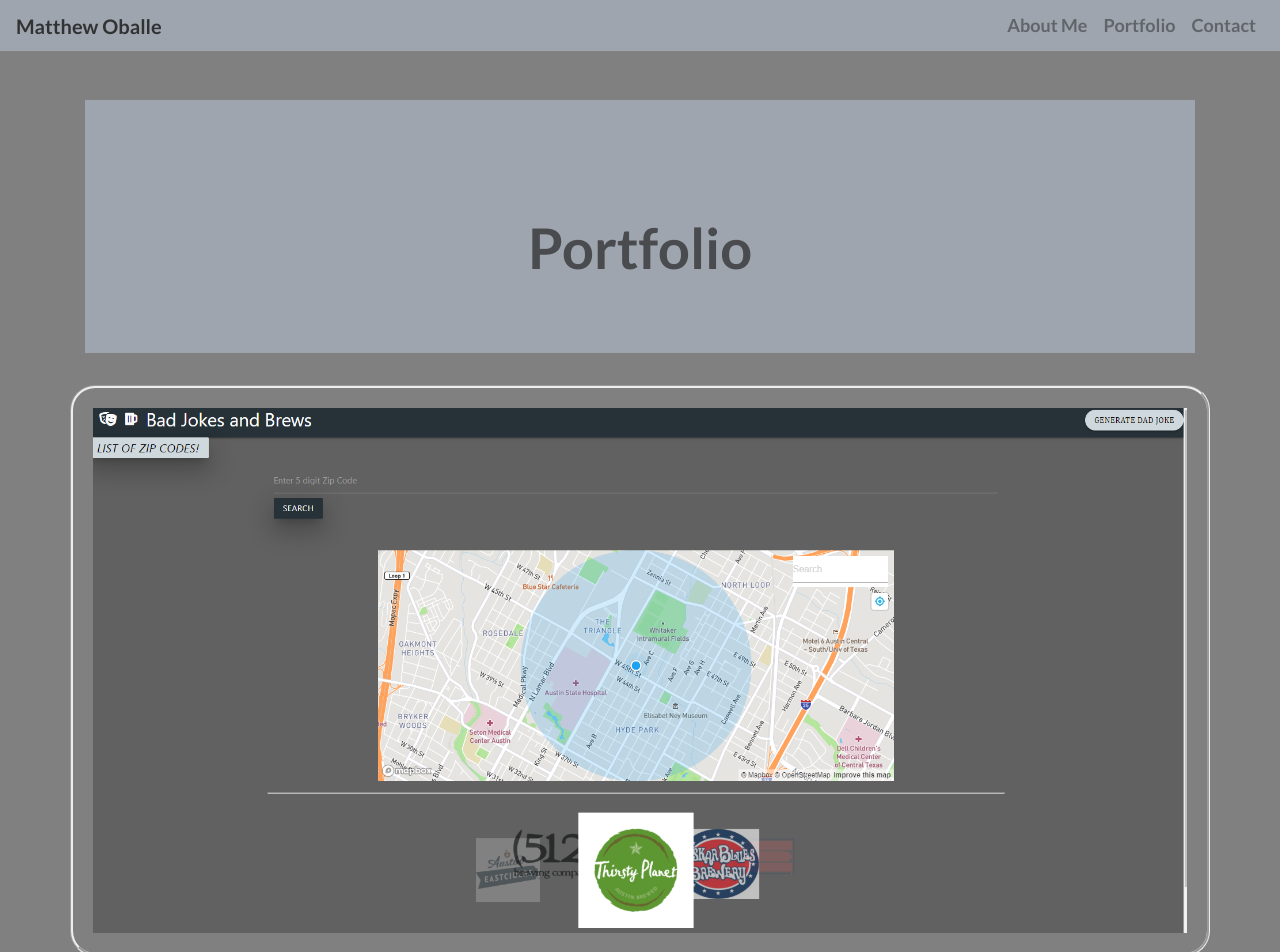
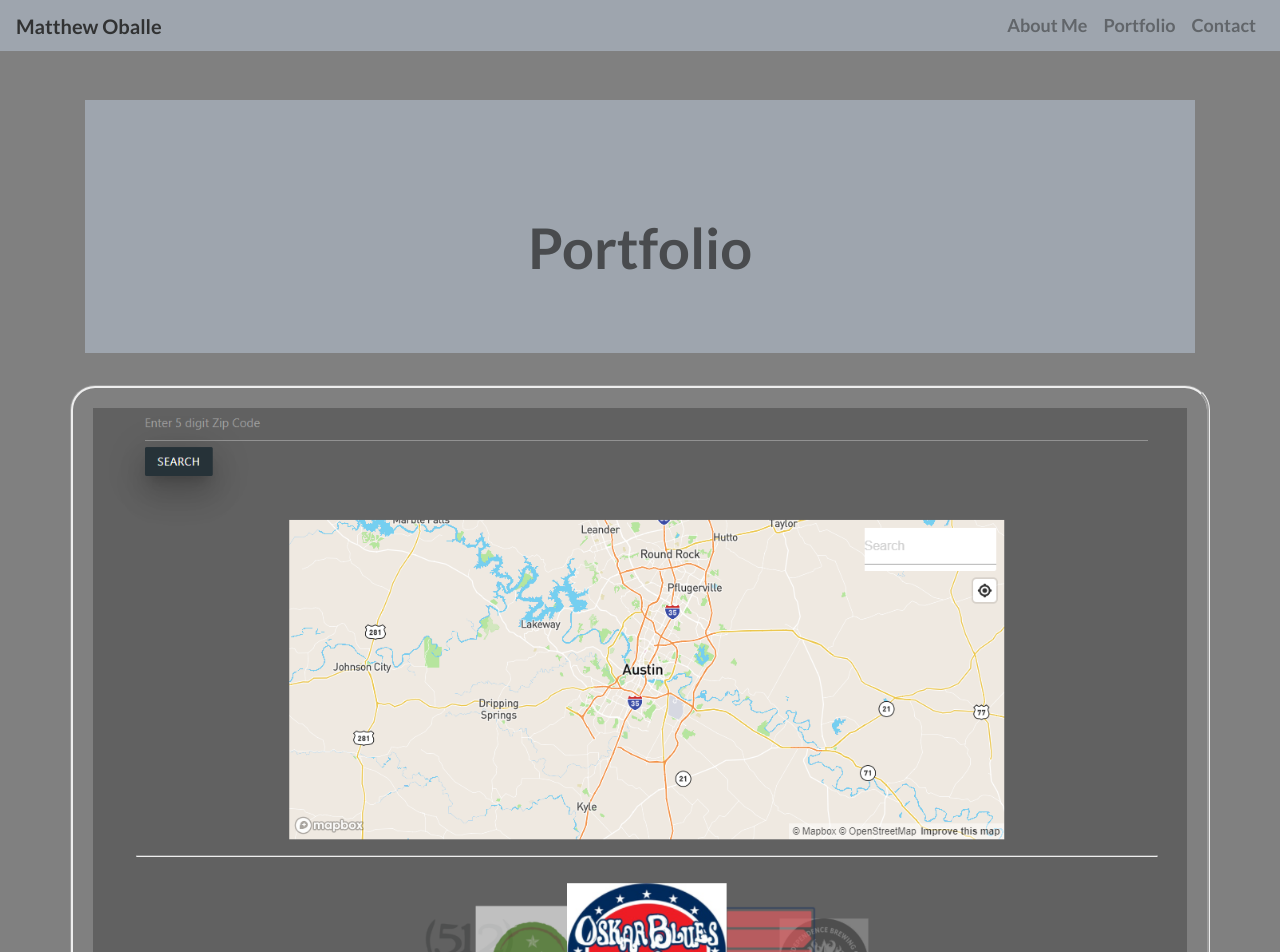
Before and after one commit to oballematt/reactportfolio, a React (Create React App) app: page /portfolio in a window 1280 px wide. Shown: the top 952 px of the page. Built offline with nearby package versions, Linux system fonts and the light colour scheme.

Commit message:
trying to fix gh pages

```diff
--- a/src/pages/portfolio.js
+++ b/src/pages/portfolio.js
@@ -1,11 +1,13 @@
 import React from "react"
 import Project from "../components/project"
-import PicA from "../images/Project1.jpg"
+import PicA from "../images/newproject11.png" /// TODO: (Explanation - why PicA = String )
 import PicB from "../images/Weather.jpg"
 import PicC from "../images/workDay.jpg"
 import PicD from "../images/fitness.jpg"
 import PicE from "../images/quiz.jpg"
 import PicF from "../images/workout.jpg"
+
+
 
 function Porfolio() {
     return (
@@ -20,7 +22,7 @@ function Porfolio() {
                 </div>
             </div>
                 <Project
-                    img={PicA}
+                    img={PicA} // TODO: (Why the build is passing Image but is not showing up on actual app, once deployed through github.io)
                     title="Bad Jokes and Brews"
                     description="In this app, the user will enter a zip code to find breweries in that area. A map is presented so that you may enter the brewery name and find the location, as well as pinging your current location to evaluate the distance between you and the brewery. The user will also be presented with a button to display a randomly generated joke, so you may always be the center of attention"
                     projectLink="https://bcermak.github.io/BrewsNDadJokes/"
```
Also changed, not shown: src/images/Project1.jpg (deleted), src/images/newproject11.png (added).
